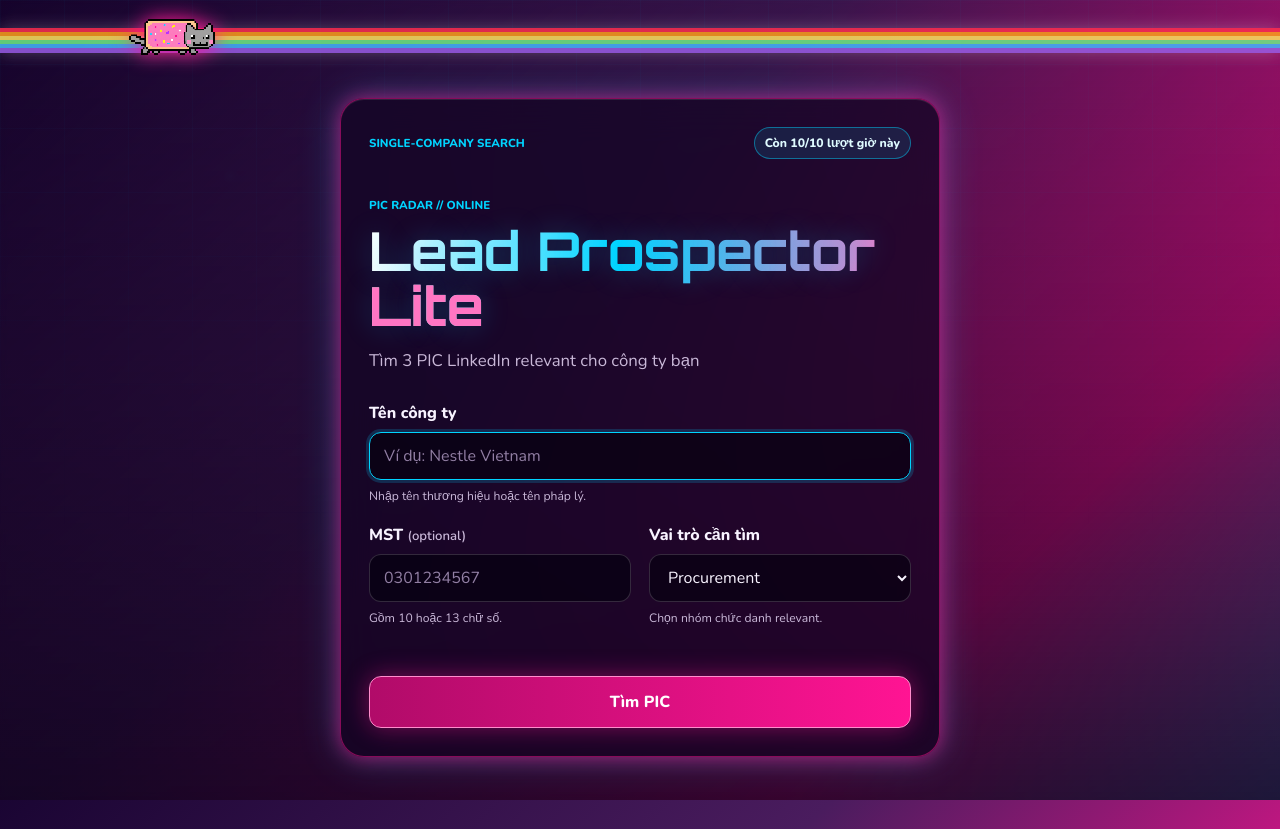
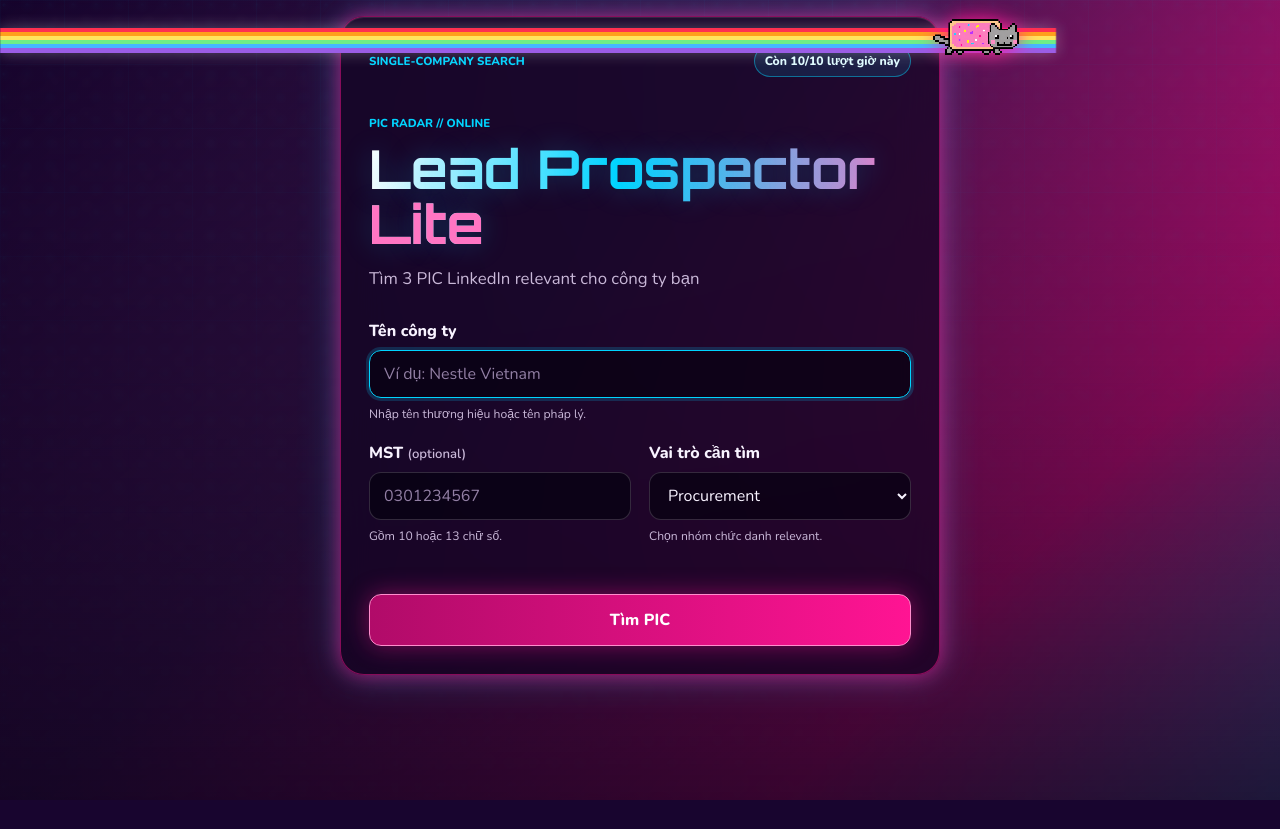
Before and after one commit to toan-chu/lead-prospector-lite, a Python web app: template templates/index.html in a window 1280 px wide. After the commit the page ends 800 px from the top, so only its background shows below. Run offline with Jinja, Linux system fonts and the light colour scheme; the template is opened without the code that fills it, so the values that code supplies are empty.

Commit message:
Update style.css

```diff
--- a/static/style.css
+++ b/static/style.css
@@ -54,25 +54,34 @@
   mask-image: linear-gradient(to bottom, black, transparent 75%);
 }
 
-.sky-lane { height: 82px; pointer-events: none; }
+/* Sky-lane container chứa cat + trail, fixed full-width */
+.sky-lane {
+  position: fixed;
+  top: 17px;
+  left: 0;
+  width: 100vw;
+  height: 60px;
+  pointer-events: none;
+  z-index: 99;
+}
 
-/* Rainbow strip — full-width đứng yên ngang màn hình */
+/* Rainbow trail — GROW từ trái theo path cat đi (snake pattern) */
 .rainbow-trail {
-  position: fixed;
-  top: 28px;
+  position: absolute;
+  top: 11px;
   left: 0;
   width: 100vw;
   height: 25px;
-  z-index: 99;
   background: repeating-linear-gradient(to bottom, #ff3050 0 4px, #ff9f1c 4px 8px, #ffe45e 8px 12px, #6eee87 12px 16px, #45b8ff 16px 20px, #9b5de5 20px 25px);
+  transform-origin: left center;
+  animation: trail-grow 8s linear infinite;
   box-shadow: 0 0 18px rgba(255, 255, 255, 0.28);
-  opacity: 0.85;
 }
 
-/* Cat sprite — bay từ phải sang trái TRÊN rainbow */
+/* Cat sprite — đi từ TRÁI sang PHẢI, đầu cat align với mép phải trail */
 .nyan {
-  position: fixed;
-  top: 17px;
+  position: absolute;
+  top: 0;
   left: 0;
   width: 160px;
   height: 40px;
@@ -80,15 +89,21 @@
   animation: nyan-fly 8s linear infinite;
   image-rendering: pixelated;
   filter: drop-shadow(0 0 10px var(--arcane-pink));
-  z-index: 100;
+}
+
+@keyframes trail-grow {
+  from { transform: scaleX(0); }
+  to { transform: scaleX(1); }
 }
 
 @keyframes nyan-fly {
-  from { transform: translateX(100vw); }
-  to { transform: translateX(-160px); }
+  from { transform: translateX(-160px); }
+  to { transform: translateX(calc(100vw - 160px)); }
 }
 
-.is-searching .nyan { animation-duration: 2.5s; }
+/* Search đang chạy → cat tăng tốc, trail grow nhanh hơn */
+.is-searching .nyan,
+.is-searching .rainbow-trail { animation-duration: 2.5s; }
 
 .page-shell {
   width: min(100% - 32px, 760px);
```
